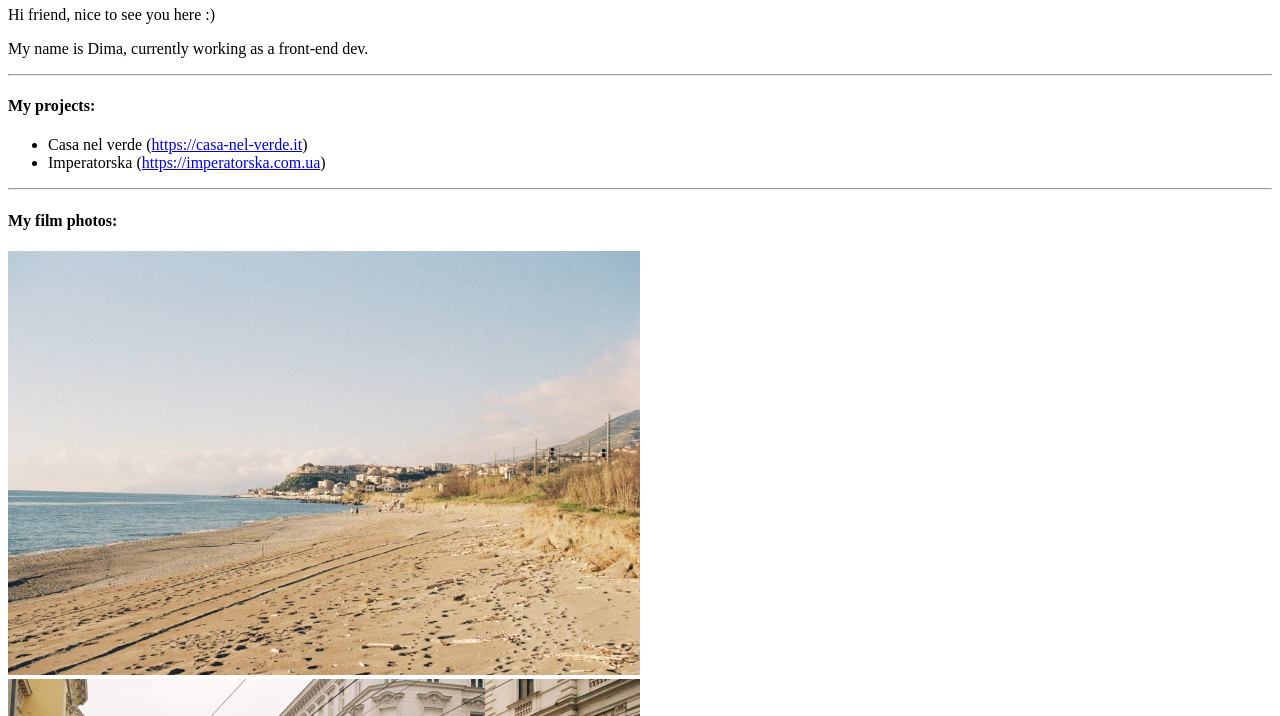
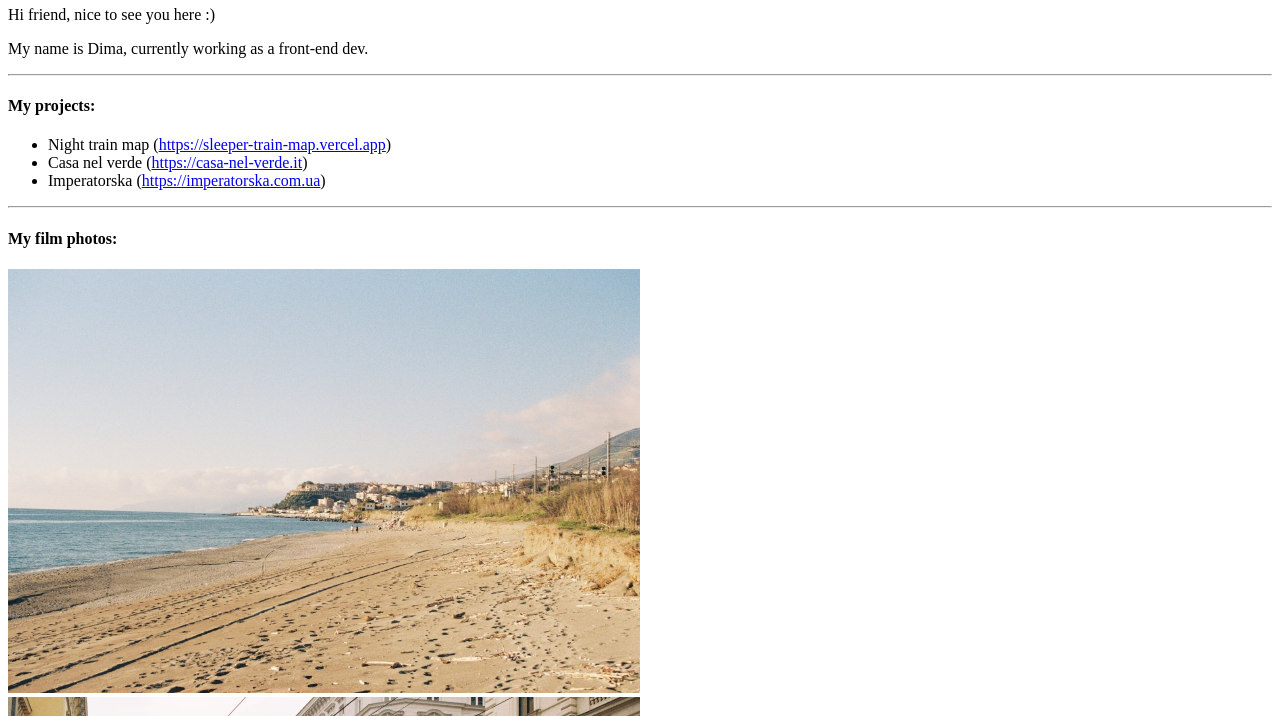
Before and after one commit to TheMrBooblik/pingwi, a plain HTML site: page index.html in a window 1280 px wide. Shown: the part 84-800 px from the top of the page. Drawn offline with Linux system fonts and the light colour scheme.

Commit message:
feat: night train map link added

```diff
--- a/index.html
+++ b/index.html
@@ -12,6 +12,10 @@
     <hr>
     <h4>My projects:</h4>
     <ul>
+        <li>
+            Night train map (<a href="https://sleeper-train-map.vercel.app"
+                                  target="_blank">https://sleeper-train-map.vercel.app</a>)
+        </li>
         <li>
             Casa nel verde (<a href="https://casa-nel-verde.it" target="_blank">https://casa-nel-verde.it</a>)
         </li>
```
